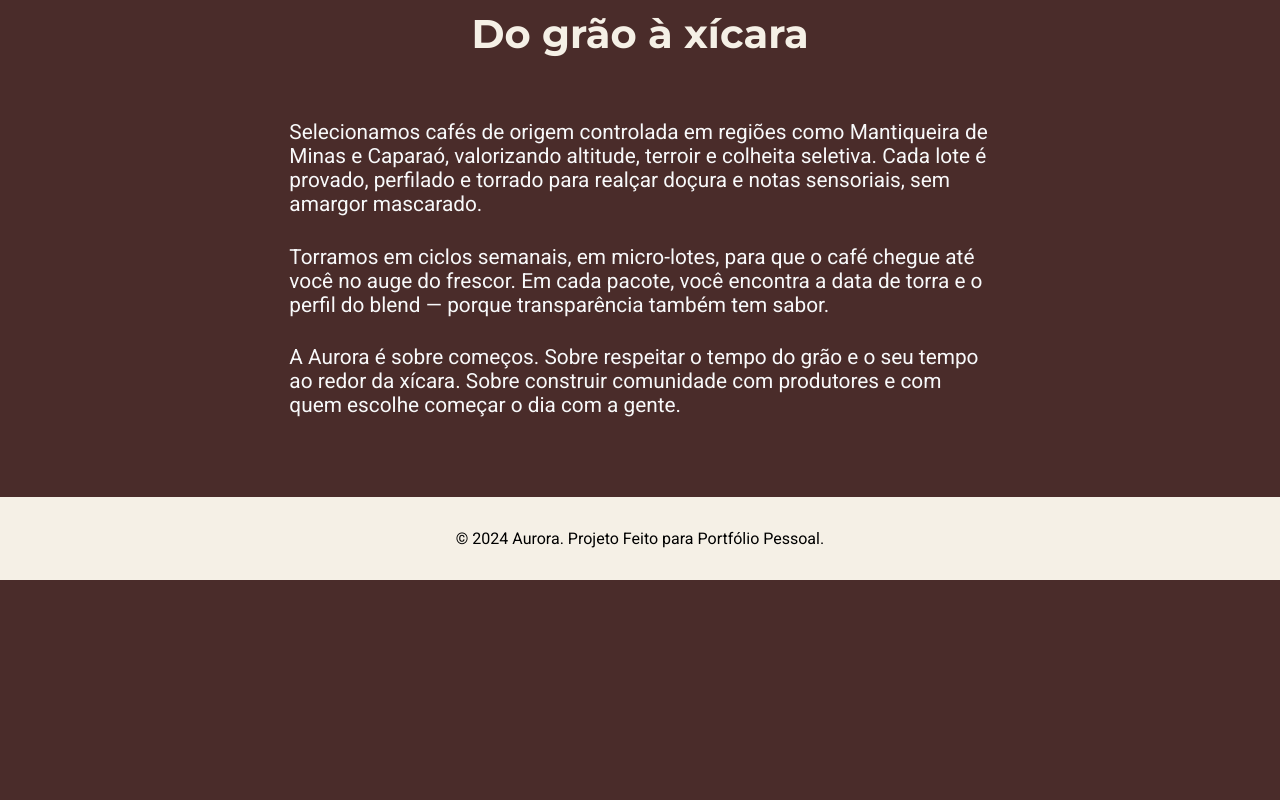
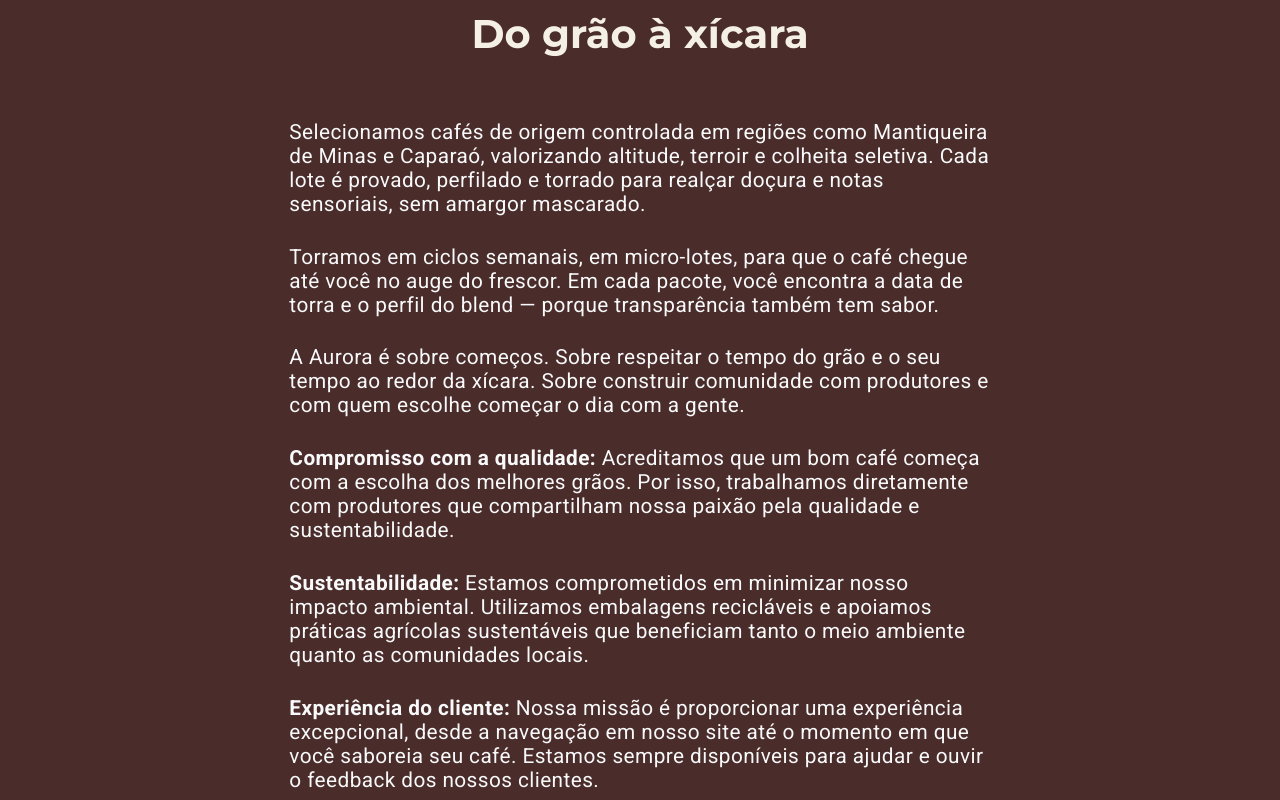
Before and after one commit to thiagoribeiro21/aurora-ecommerce, a React (Vite) app: page /about in a window 1280 px wide. Shown: the part 1200-2000 px from the top of the page. Before the commit the page ends 1780 px from the top, so only its background shows below. Built offline with nearby package versions, Linux system fonts and the light colour scheme; no server answers.

Commit message:
Adicionando mais conteúdo para os componentes de About

```diff
--- a/src/components/AboutPageComponents/AboutContent/styled.ts
+++ b/src/components/AboutPageComponents/AboutContent/styled.ts
@@ -44,6 +44,7 @@
 export const TextAboutContent = styled.p`
   border-bottom: 2px solid ${({ theme }) => theme.colors.secondary};
   padding-bottom: ${({ theme }) => theme.spacing.extraLarge};
+  letter-spacing: 0.02em;
   max-width: 50ch;
   font-family: ${({ theme }) => theme.fonts.body};
   font-size: 1.2rem;
--- a/src/components/AboutPageComponents/AboutParagraph/AboutParagraph.tsx
+++ b/src/components/AboutPageComponents/AboutParagraph/AboutParagraph.tsx
@@ -21,6 +21,24 @@
         ao redor da xícara. Sobre construir comunidade com produtores e com quem
         escolhe começar o dia com a gente.
       </StyledAboutParagraph>
+      <StyledAboutParagraph>
+        <strong>Compromisso com a qualidade:</strong> Acreditamos que um bom
+        café começa com a escolha dos melhores grãos. Por isso, trabalhamos
+        diretamente com produtores que compartilham nossa paixão pela qualidade
+        e sustentabilidade.
+      </StyledAboutParagraph>
+      <StyledAboutParagraph>
+        <strong>Sustentabilidade:</strong> Estamos comprometidos em minimizar
+        nosso impacto ambiental. Utilizamos embalagens recicláveis e apoiamos
+        práticas agrícolas sustentáveis que beneficiam tanto o meio ambiente
+        quanto as comunidades locais.
+      </StyledAboutParagraph>
+      <StyledAboutParagraph>
+        <strong>Experiência do cliente:</strong> Nossa missão é proporcionar uma
+        experiência excepcional, desde a navegação em nosso site até o momento
+        em que você saboreia seu café. Estamos sempre disponíveis para ajudar e
+        ouvir o feedback dos nossos clientes.
+      </StyledAboutParagraph>
     </Container>
   );
 }
--- a/src/components/AboutPageComponents/AboutParagraph/styled.ts
+++ b/src/components/AboutPageComponents/AboutParagraph/styled.ts
@@ -19,8 +19,13 @@
   font-size: 1.2rem;
   margin-bottom: 0;
   max-width: 50ch;
+  letter-spacing: 0.02em;
 
   @media (min-width: 768px) {
+    max-width: 60ch;
+    font-size: 1.3rem;
+  }
+  @media (min-width: 1024px) {
     max-width: 60ch;
     font-size: 1.3rem;
   }
```
